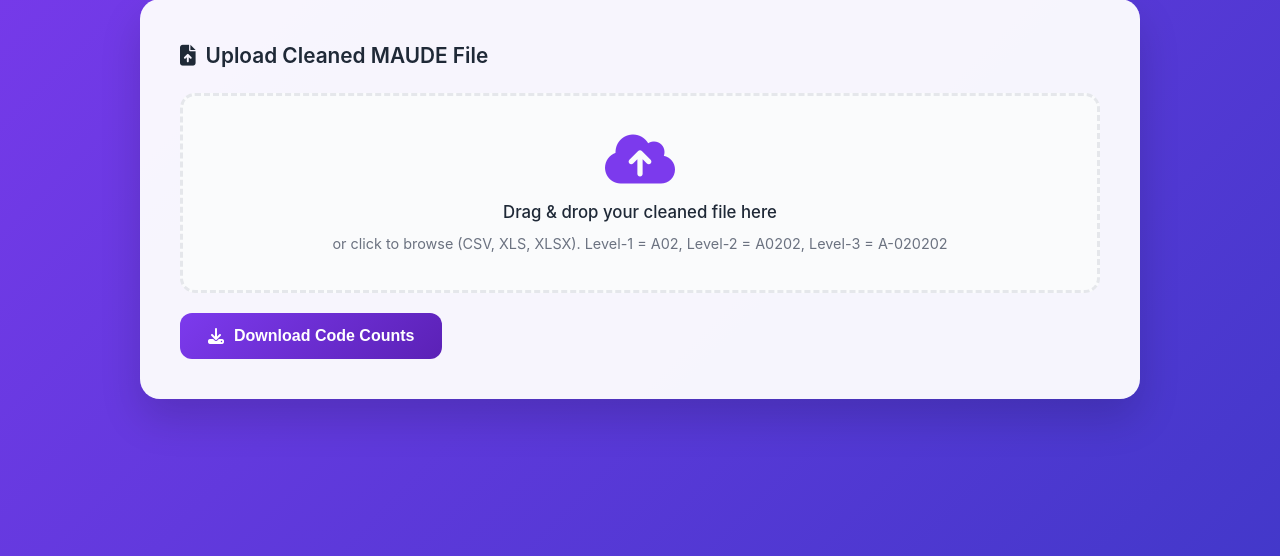
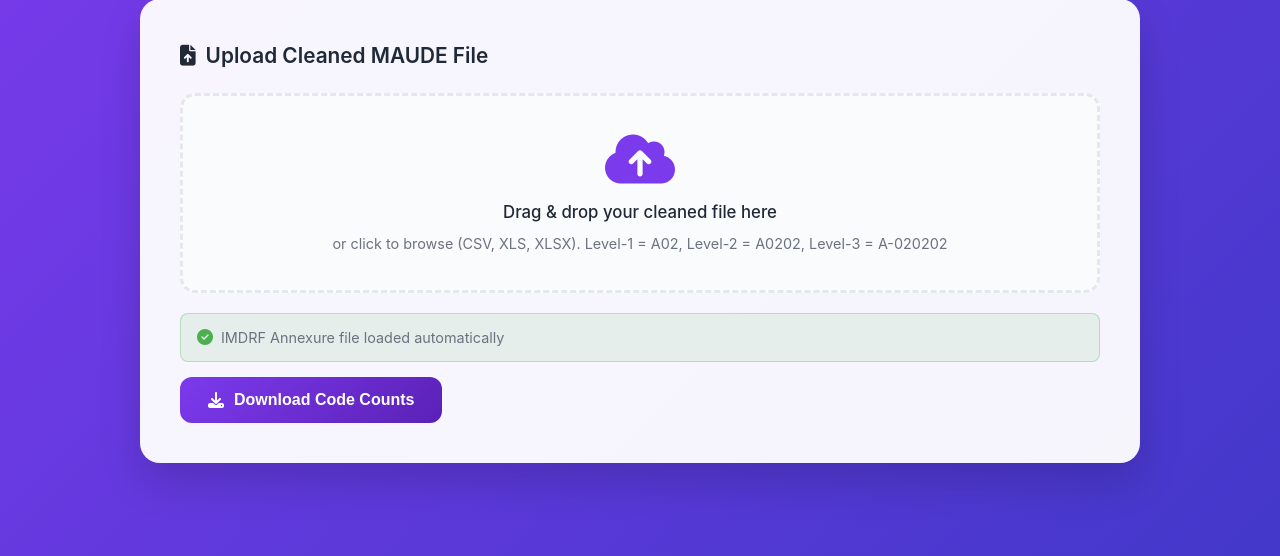
Before and after one commit to Pratikshah07/FDA-MAUDE, a Flask app: page /imdrf-code-counts in a window 1280 px wide. Shown: the part 244-800 px from the top of the page. Run offline with Flask 3, Linux system fonts and the light colour scheme; the visitor is signed in with stand-in values (Sample User, id 1); parts of the project's set-up code (start-up, migrations or seed data) failed here and were passed over; some libraries are stand-ins or nearby versions.

Commit message:
Fix IMDRF annex file deployment and add auto-loaded indicator to code counts page
- Add Annexes A-G consolidated.xlsx to git (was excluded by *.xlsx gitignore rule)
- Update .gitignore and .vercelignore with explicit allow-rule for the annex file
- Fix imdrf_annex_validator.py DEFAULT_ANNEX_PATH to point to project root instead of missing data/ subdir
- Add 'IMDRF Annexure file loaded automatically' indicator to imdrf_code_counts.html

Co-Authored-By: Claude Sonnet 4.6 <noreply@anthropic.com>

```diff
--- a/backend/imdrf_annex_validator.py
+++ b/backend/imdrf_annex_validator.py
@@ -13,8 +13,8 @@ from typing import Dict, Set, Optional, Tuple
 from functools import lru_cache
 
 
-# Default path for the Annex file (can be overridden via environment variable)
-DEFAULT_ANNEX_PATH = os.path.join(os.path.dirname(os.path.dirname(__file__)), 'data', 'Annexes A-G consolidated.xlsx')
+# Default path for the Annex file — lives in the project root alongside app.py
+DEFAULT_ANNEX_PATH = os.path.join(os.path.dirname(os.path.dirname(os.path.abspath(__file__))), 'Annexes A-G consolidated.xlsx')
 ANNEX_FILE_PATH = os.environ.get('IMDRF_ANNEX_FILE', DEFAULT_ANNEX_PATH)
 
 
--- a/templates/imdrf_code_counts.html
+++ b/templates/imdrf_code_counts.html
@@ -494,6 +494,11 @@
                     </button>
                 </div>
 
+                <div style="margin: 15px 0; display: flex; align-items: center; gap: 8px; padding: 12px 16px; background: rgba(76, 175, 80, 0.1); border: 1px solid rgba(76, 175, 80, 0.3); border-radius: 8px;">
+                    <i class="fas fa-check-circle" style="color: #4CAF50;"></i>
+                    <span style="font-size: 0.9rem; color: var(--text-secondary);">IMDRF Annexure file loaded automatically</span>
+                </div>
+
                 <button type="submit" class="submit-btn" id="downloadBtn">
                     <i class="fas fa-download"></i>
                     <span>Download Code Counts</span>
```
Also changed, not shown: 3 other files.
